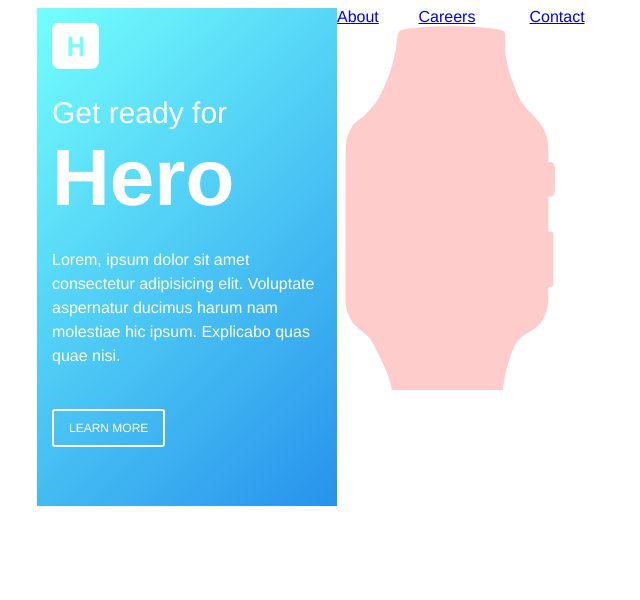
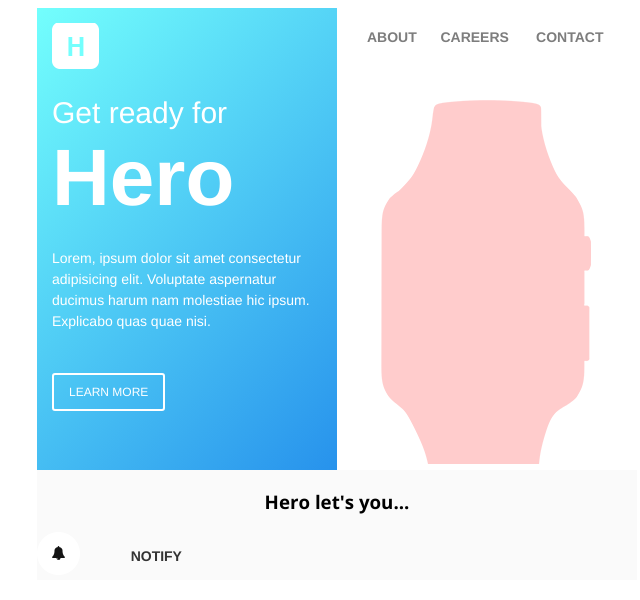
Before and after one commit to jodaddy15/HTML-email, a React app: page public/index.html in a window 1280 px wide. Shown: the whole page, without its empty margins (303-943 px from the left). Built offline with nearby package versions, Linux system fonts and the light colour scheme.

Commit message:
added header, first commit

```diff
--- a/public/index.html
+++ b/public/index.html
@@ -32,7 +32,7 @@
                     <h1 style="font-size: 80px; margin: 0; line-height: 1; padding: 0 0 10px">
                       Hero
                     </h1>
-                    <p style="font-size: 16px; font-sytle: italic; color: white; padding: 10px 15px; line-height: 1.5; padding: 20px 0 50px; margin: 0">
+                    <p style="font-size: 14px; font-sytle: italic; color: white; padding: 10px 15px; line-height: 1.5; padding: 20px 0 50px; margin: 0">
                       Lorem, ipsum dolor sit amet consectetur adipisicing elit. Voluptate aspernatur ducimus harum nam
                       molestiae hic ipsum. Explicabo quas quae nisi.
                     </p>
@@ -48,26 +48,29 @@
               <table class="header-right" width="50%" align="right" cellspacing="0" cellpadding="0" border="0">
                 <tr>
                   <td style="
-                  font-family: 'Open-Sans', 'Helvetica Neue' , Helvetica, Arial, 'Lucida Grande' , sans-serif; color: #707070;">
-                    <table width="100%" align="right" cellspacing="0" cellpadding="0" border="0">
+                  font-family: 'Open-Sans', 'Helvetica Neue' , Helvetica, Arial, 'Lucida Grande' , sans-serif; color: #7d7d7d;">
+                    <table width="100%" align="right" cellspacing="0" cellpadding="0" border="0" style="padding: 20px;">
                       <tr>
-                        <td>
-                          <a href="#">
+                        <td align="center">
+                          <a href="#" style="
+                          font-family: 'Open-Sans', 'Helvetica Neue' , Helvetica, Arial, 'Lucida Grande' , sans-serif; color: #7d7d7d; text-decoration: none; font-size: 14px; font-weight: 600; text-transform: uppercase;">
                             About
                           </a>
                         </td>
-                        <td>
-                          <a href="#">Careers</a>
+                        <td align="center">
+                          <a href="#" style="
+                          font-family: 'Open-Sans', 'Helvetica Neue' , Helvetica, Arial, 'Lucida Grande' , sans-serif; color: #7d7d7d; text-decoration: none; font-size: 14px; font-weight: 600; text-transform: uppercase;">Careers</a>
                         </td>
-                        <td>
-                          <a href="#">Contact</a>
+                        <td align="center">
+                          <a href="#" style="
+                          font-family: 'Open-Sans', 'Helvetica Neue' , Helvetica, Arial, 'Lucida Grande' , sans-serif; color: #7d7d7d; text-decoration: none; font-size: 14px; font-weight: 600; text-transform: uppercase;">Contact</a>
                         </td>
                       </tr>
                     </table>
                   </td>
                 </tr>
                 <tr>
-                  <td>
+                  <td align="center" style="padding-top: 34px;">
                     <img src="img/smartwatch.png" alt="">
                   </td>
                 </tr>
@@ -76,12 +79,20 @@
             </td>
           </tr>
           <!-- End of Main Row -->
-          <!-- Start of Main Row -->
+          <!-- Start of 2nd Main Row -->
+          <tr>
+            <td style="background: #fafafa;">
+              <h3 style="text-align: center; padding-top:"">Hero let's you...</h3>
+              <!-- Start of left column "
+                Notify" -->
+                <table class="header-left" width="33.33%" align="left" cellspacing="0" cellpadding="0" border="0"
+                  padding: 15px 15px 70px 15px;">
                   <tr>
                     <td>
+                    <td><img src="/img/bell_icon.png" alt=""></td>
+                    <td style="
+                            font-family: 'Open-Sans', 'Helvetica Neue' , Helvetica, Arial, 'Lucida Grande' , sans-serif; color: #333; text-decoration: none; font-size: 14px; font-weight: 600; text-transform: uppercase; padding: 0 0 0 15px;">Notify</td>
 
-            </td>
-          </tr>
                     <!-- End of Main Row -->
                     <!-- Start of Main Row -->
                   <tr>
```
Lines whose indentation alone changed are shown as unchanged.
